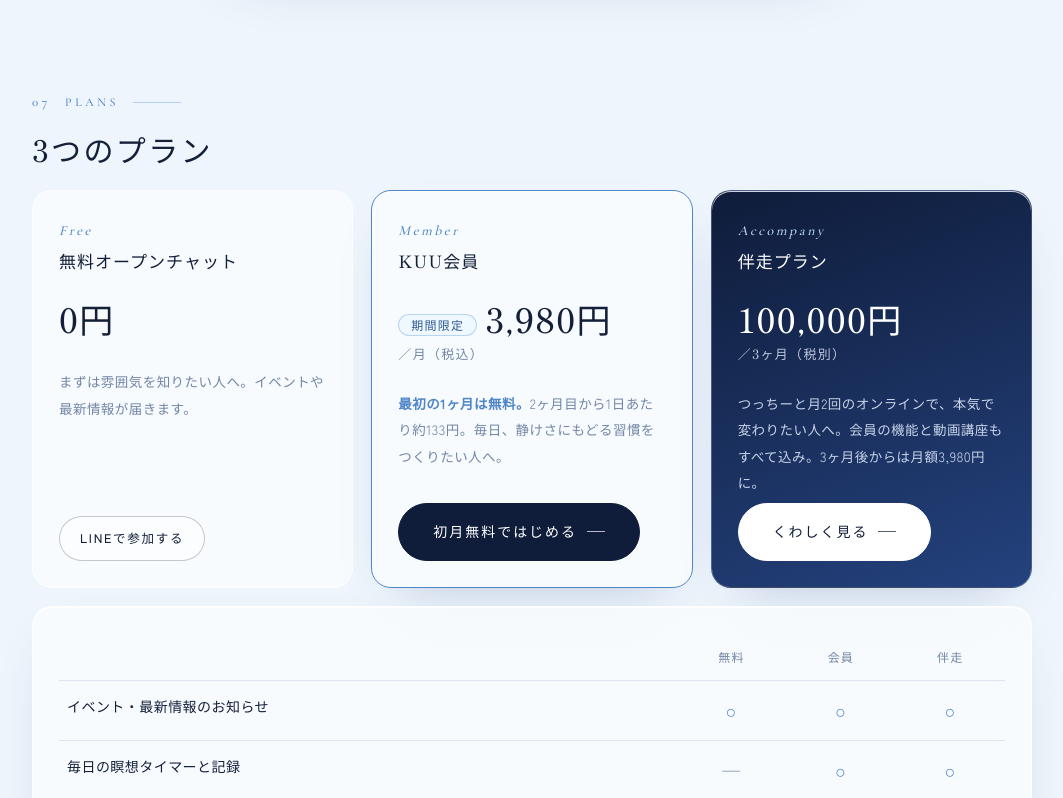
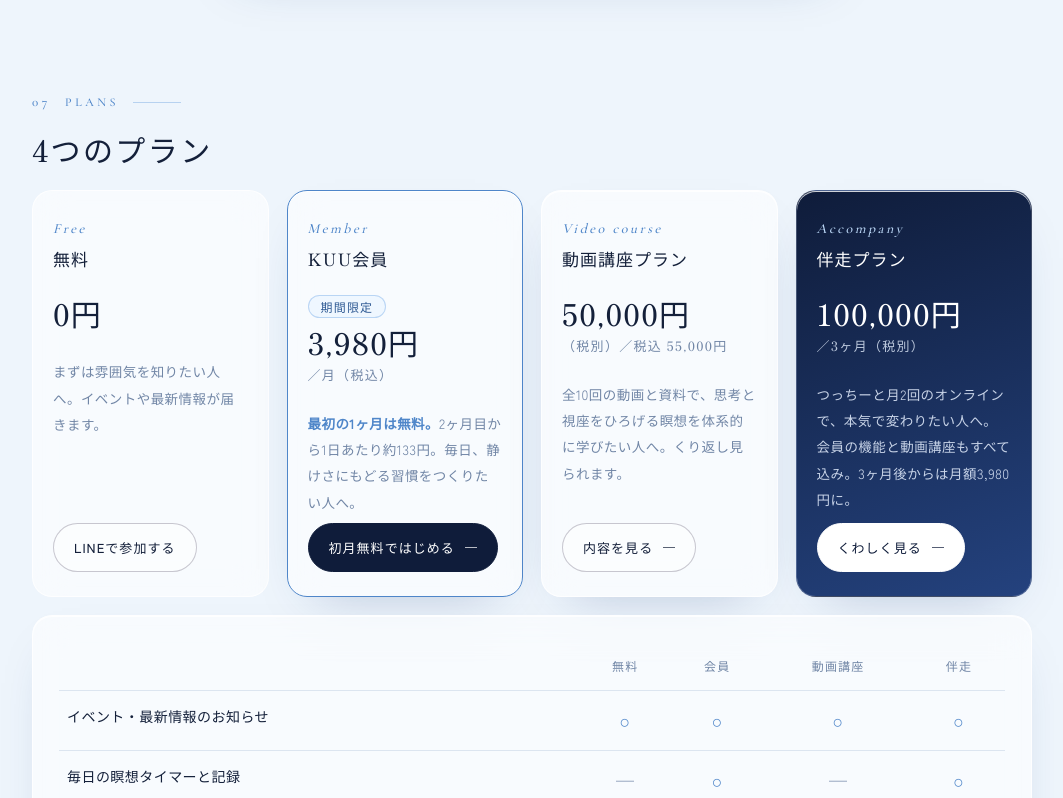
Before and after one commit to wclosetk8114-collab/meisou-community, a Next.js app: page / in a window 1280 px wide. Shown: the part 4460-5258 px from the top of the page, without its empty margins (108-1171 px from the left). Built offline with nearby package versions, Linux system fonts and the light colour scheme.

Commit message:
プランに動画講座プランを追加（無料・会員・動画講座・伴走の4つ）

```diff
--- a/app/globals.css
+++ b/app/globals.css
@@ -183,3 +183,9 @@
 .plans .price small{display:block;margin:6px 0 0;font-size:13px}
 .plans .card{display:flex;flex-direction:column}
 .plans .card .btn{margin-top:auto;align-self:flex-start}
+.grid.plans{grid-template-columns:repeat(auto-fit,minmax(220px,1fr))}
+.plans .card{padding:24px 20px}
+.plans .price{font-size:30px !important;line-height:1.25}
+.plans .price .tag{display:table;margin:0 0 6px !important}
+.plans .card .btn{white-space:nowrap;padding:11px 20px;font-size:13px;letter-spacing:.08em}
+.plans .card .btn:after{width:12px}
--- a/app/page.tsx
+++ b/app/page.tsx
@@ -12,17 +12,17 @@
   { t: "LINEでつながる", d: "毎晩のお知らせ、「瞑想した」で記録、質問もLINEから。続ける仕組みが手のひらに。" },
 ];
 
-const compare: [string, boolean, boolean, boolean][] = [
-  ["イベント・最新情報のお知らせ", true, true, true],
-  ["毎日の瞑想タイマーと記録", false, true, true],
-  ["一緒に瞑想する仲間・募集", false, true, true],
-  ["会員だけのメディア・音声", false, true, true],
-  ["月1回 思想講座（ライブ＋録画）", false, true, true],
-  ["つっちーAIに質問", false, true, true],
-  ["LINEで毎日のお知らせ・記録", false, true, true],
-  ["会員向けオープンチャット", false, true, true],
-  ["瞑想 動画講座（全10回）", false, false, true],
-  ["つっちーと月2回のオンライン伴走", false, false, true],
+const compare: [string, boolean, boolean, boolean, boolean][] = [
+  ["イベント・最新情報のお知らせ", true, true, true, true],
+  ["毎日の瞑想タイマーと記録", false, true, false, true],
+  ["一緒に瞑想する仲間・募集", false, true, false, true],
+  ["会員だけのメディア・音声", false, true, false, true],
+  ["月1回 思想講座（ライブ＋録画）", false, true, false, true],
+  ["つっちーAIに質問", false, true, false, true],
+  ["LINEで毎日のお知らせ・記録", false, true, false, true],
+  ["会員向けオープンチャット", false, true, false, true],
+  ["瞑想 動画講座（全10回）", false, false, true, true],
+  ["つっちーと月2回のオンライン伴走", false, false, false, true],
 ];
 
 const changes = [
@@ -138,11 +138,11 @@
         <section id="plans" className="section" style={{ paddingTop: 20 }}>
           <div className="wrap">
             <p className="label"><b>07</b> Plans</p>
-            <h2>3つのプラン</h2>
+            <h2>4つのプラン</h2>
             <div className="grid plans" style={{ alignItems: "stretch" }}>
               <div className="card flat">
                 <p className="en">Free</p>
-                <h3 style={{ margin: "4px 0" }}>無料オープンチャット</h3>
+                <h3 style={{ margin: "4px 0" }}>無料</h3>
                 <p className="price" style={{ fontSize: 34 }}>0円</p>
                 <p className="muted">まずは雰囲気を知りたい人へ。イベントや最新情報が届きます。</p>
                 <a href={SITE.freeOpenchat} target="_blank" rel="noreferrer" className="btn small ghost">LINEで参加する</a>
@@ -154,6 +154,13 @@
                 <p className="muted"><b style={{ color: "var(--gold)" }}>最初の1ヶ月は無料。</b>2ヶ月目から1日あたり約{Math.round(SITE.monthly / 30)}円。毎日、静けさにもどる習慣をつくりたい人へ。</p>
                 <a href={joinHref()} className="btn">初月無料ではじめる</a>
               </div>
+              <div className="card">
+                <p className="en">Video course</p>
+                <h3 style={{ margin: "4px 0" }}>動画講座プラン</h3>
+                <p className="price" style={{ fontSize: 34 }}>{yen(SITE.course)}<small>（税別）／税込 {yen(SITE.courseTaxIn)}</small></p>
+                <p className="muted">全{SITE.lessonsCount}回の動画と資料で、思考と視座をひろげる瞑想を体系的に学びたい人へ。くり返し見られます。</p>
+                <a href="/course" className="btn ghost">内容を見る</a>
+              </div>
               <div className="card" style={{ background: "linear-gradient(160deg,#0f1c3a,#24427e)", color: "#fff", border: "1px solid rgba(255,255,255,.2)" }}>
                 <p className="en" style={{ color: "#bcd8f7" }}>Accompany</p>
                 <h3 style={{ margin: "4px 0", color: "#fff" }}>伴走プラン</h3>
@@ -164,12 +171,13 @@
             </div>
             <div className="card" style={{ marginTop: 18, overflowX: "auto" }}>
               <table>
-                <thead><tr><th></th><th style={{ textAlign: "center" }}>無料</th><th style={{ textAlign: "center" }}>会員</th><th style={{ textAlign: "center" }}>伴走</th></tr></thead>
+                <thead><tr><th></th><th style={{ textAlign: "center" }}>無料</th><th style={{ textAlign: "center" }}>会員</th><th style={{ textAlign: "center" }}>動画講座</th><th style={{ textAlign: "center" }}>伴走</th></tr></thead>
                 <tbody>
-                  {compare.map(([t, f, m, b]) => (
+                  {compare.map(([t, f, m, v, b]) => (
                     <tr key={t}><td>{t}</td>
                       <td style={{ textAlign: "center", fontSize: 18, color: f ? "var(--gold)" : "var(--sub)" }}>{f ? "○" : "—"}</td>
                       <td style={{ textAlign: "center", fontSize: 18, color: m ? "var(--gold)" : "var(--sub)" }}>{m ? "○" : "—"}</td>
+                      <td style={{ textAlign: "center", fontSize: 18, color: v ? "var(--gold)" : "var(--sub)" }}>{v ? "○" : "—"}</td>
                       <td style={{ textAlign: "center", fontSize: 18, color: b ? "var(--gold)" : "var(--sub)" }}>{b ? "○" : "—"}</td></tr>
                   ))}
                 </tbody>
```
